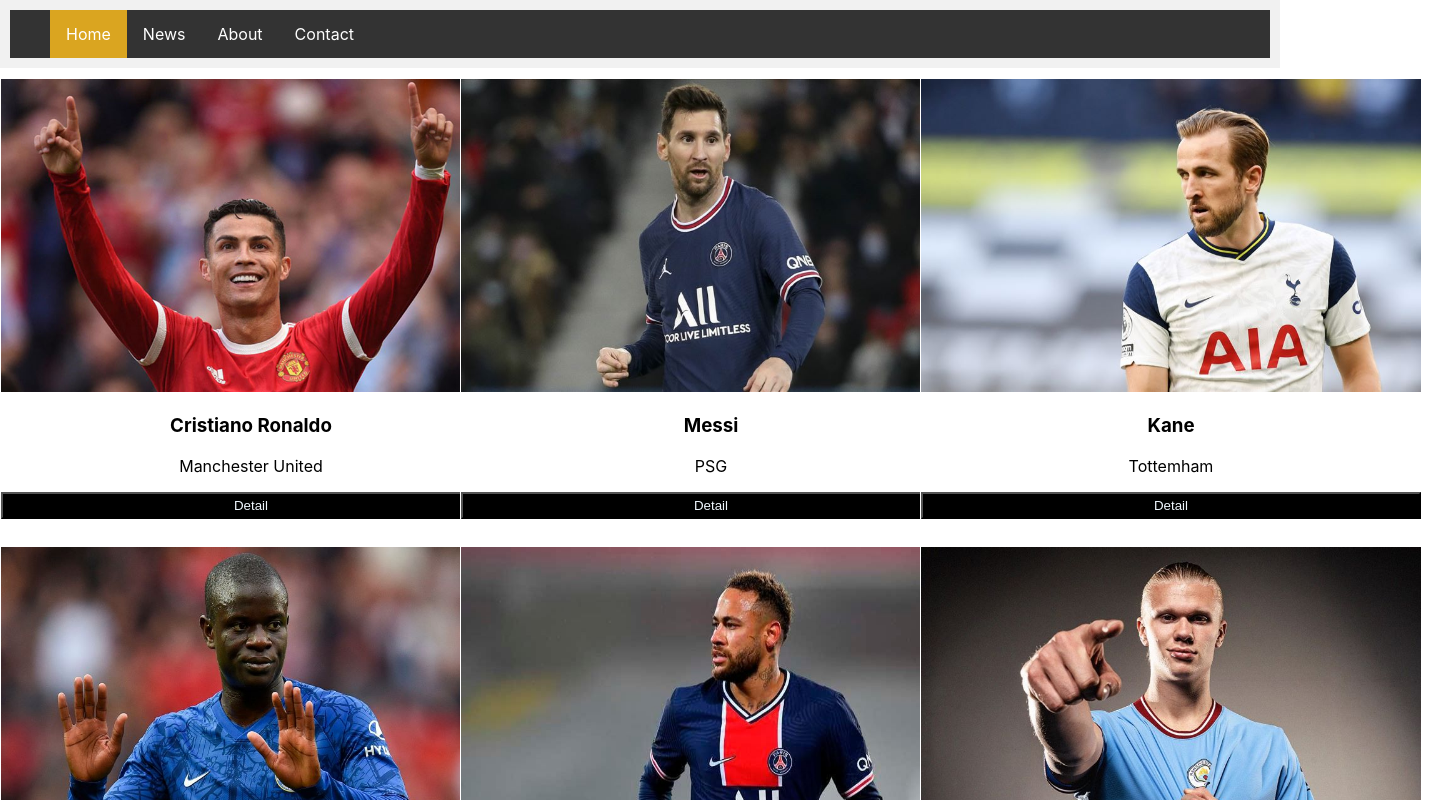
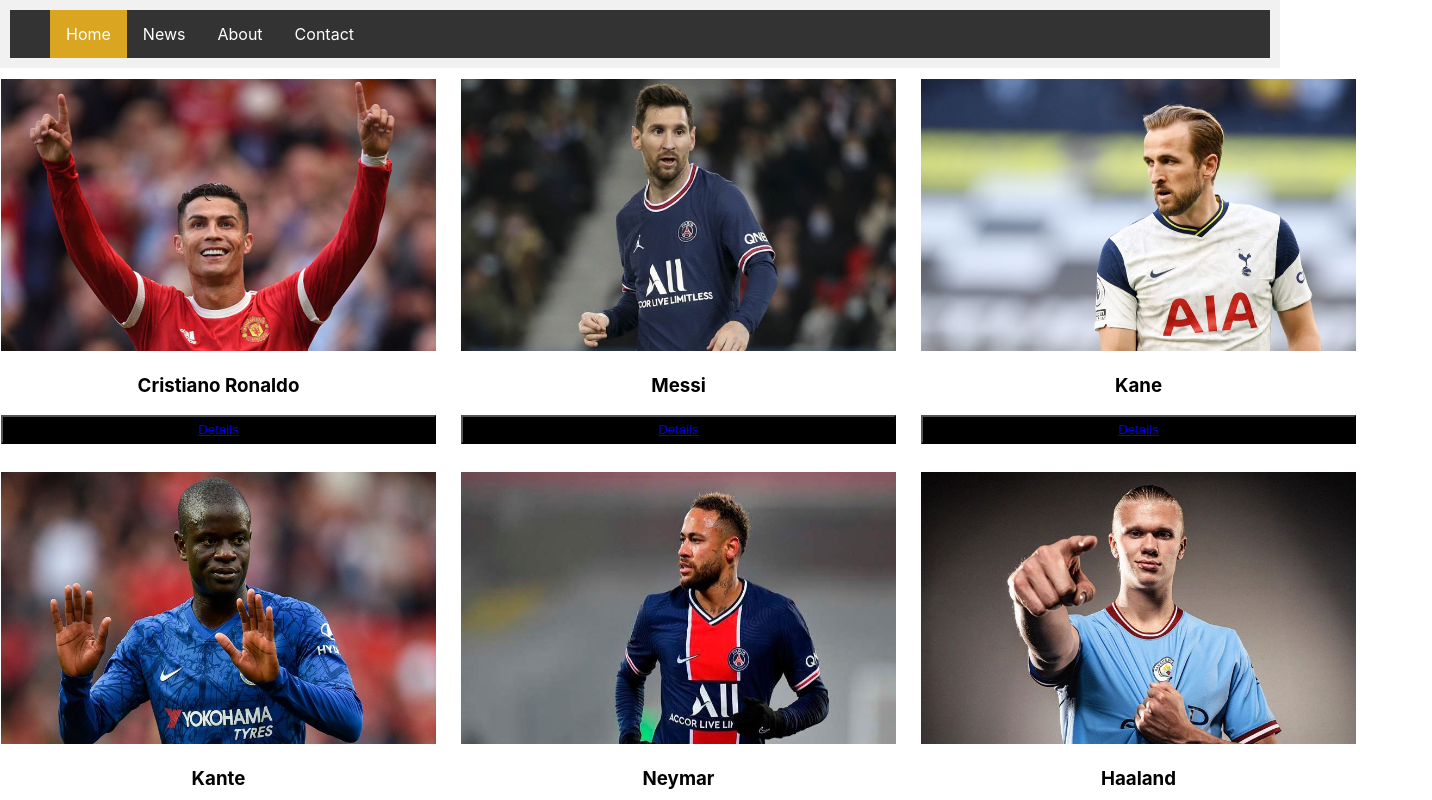
Before and after one commit to Shaixyz/FER201m, a React (Create React App) app in the folder demo/: page / in a window 1280 px wide. Shown: the top 800 px of the page, 1432 px wide, since content can reach past the window. Built offline with nearby package versions, Linux system fonts and the light colour scheme.

Commit message:
Exercise 10

```diff
--- a/demo/src/App.css
+++ b/demo/src/App.css
@@ -14,17 +14,18 @@
   }
 }
 
-button{
-   color: aliceblue;
-    width: 500px;
+ button{
+   color: white;
+    width: 435px;
     text-align: center;
-    padding: 4px;
+    padding: 5px;
     background:  black;
 
 }
 .menu {
   background-color: #f1f1f1;
   padding: 10px;
+
 }
 
 .header {
@@ -61,8 +62,8 @@ button{
 .container{
   column-count: 3;
   column-gap: 100px;
-  width: 100%;
-  height:100%;
+
+
 }
 
 .App-header {
@@ -81,16 +82,63 @@ button{
   background-color: goldenrod;
 }
 .column img{
-   max-width: 500px;
-  height: auto;
+   max-width: 100%;
+
   padding-top: 10px;
 }
 .column{
-  display: inline-block;
+  display: flex;
   margin-right: 10px;
 
 
 }
+
+.overlay {
+  position: fixed;
+  top: 0;
+  bottom: 0;
+  left: 0;
+  right: 0;
+  background: rgba(0, 0, 0, 0.7);
+  transition: opacity 500ms;
+  visibility: hidden;
+  opacity: 0;
+}
+.overlay:target {
+  visibility: visible;
+  opacity: 1;
+}
+.popup {
+  margin: 70px auto;
+  padding: 5px;
+  background: #fff;
+  border-radius: 5px;
+  width: 30%;
+  position: relative;
+  transition: all 5s ease-in-out;
+}
+.popup img{ width: 100%;}
+.popup h2 {
+  margin-top: 0;
+  color: white;
+  font-family: Tahoma, Arial, sans-serif;
+}
+.popup .close {
+  position: absolute;
+  top: 20px;
+  right: 30px;
+  transition: all 200ms;
+  font-size: 30px;
+  font-weight: bold;
+  text-decoration: none;
+  color: #333;
+}
+.popup .close:hover {color: #06D85F;}
+.popup .content {
+  max-height: 30%;
+  overflow: auto;
+}
+
 
 .App-link {
   color: #61dafb;
--- a/demo/src/App.js
+++ b/demo/src/App.js
@@ -1,24 +1,26 @@
 import './App.css';
-import Footer from './Footer';
+import DemoPlayers from './components/Players';
+import Footer from './components/Footer';
 
-
+// import Main from './components/Main';
 
 import Navigation from './components/Navigation';
-import Players from './Players';
 
 
 
 
+function App() {
+  return (
+    <div className="App">
 
-function App(){
- return(
-   <div className="App">
-    <Navigation/>
- <Players/>
-   <Footer/>
-      </div>
+      <Navigation />
+       {/* <Main />  */}
+       <DemoPlayers/>
+      <Footer/>
 
- );
+    </div>
+
+  );
 
 }
 export default App;
--- a/demo/src/Players.js
+++ /dev/null
@@ -1,19 +0,0 @@
-import React from 'react'
-import { Players } from './shared/ListOfPlayers'
-export default function demoPlayers() {
-  return (
-    <div className='container'>
-        {Players.map((player)=>(
-           <div className='column'>
-           <div className='card'>
-           <img src={player.img} alt=''/>
-             <h3>{player.name}</h3>
-             <p className='title'>{player.club}</p>
-             <p><button>Detail</button></p>
-           </div>
-         </div>
-        ))}
-    </div>
-  )
-
-}
--- a/demo/src/components/Main.js
+++ b/demo/src/components/Main.js
@@ -1,5 +1,5 @@
 import React, { Component } from 'react'
-import { Players } from '../Share/ListOfPlayers'
+import { Players } from '../shared/ListOfPlayers'
 import PlayersPresentation from './PlayersPresentation';
 export class Main extends Component {
     constructor() {
--- /dev/null
+++ b/demo/src/components/Players.js
@@ -0,0 +1,30 @@
+import React from 'react'
+import { Players } from '../shared/ListOfPlayers'
+import { useState } from 'react'
+export default function DemoPlayers() {
+    const [player, setPlayer] = useState({})
+    return (
+        <div className='container'>
+            {Players.map((player) => (
+                   <div className='column' key={player.id}>
+                   <div className='card'>
+                   <img src={player.img} alt='' />
+                        <h3>{player.name}</h3>
+                        <p className='title'></p>
+                        <p><button onClick={() => { setPlayer(player) }}><a href='#popup1' id='openPopUp'>Details</a></button></p>
+                    </div>
+                </div>
+            ))}
+            <div id='popup1' className='overlay'>
+                <div className='popup'>
+                    <img src={player.img} alt='' />
+                    <h2>{player.name}</h2>
+                    <a className='close' href='#' >X</a>
+                    <div className='content'>
+                        {player.info}
+                    </div>
+                </div>
+            </div>
+        </div>
+    )
+}
--- a/demo/src/components/PlayersPresentation.js
+++ b/demo/src/components/PlayersPresentation.js
@@ -6,7 +6,7 @@ export default function PlayersPresentation({players}) {
         {players.map((player)=>(
         <div className='column'>
         <div className='card'>
-        <img src={player.img}/>
+        <img src={player.img} alt=''/>
           <h3>{player.name}</h3>
           <p className='title'>{player.club}</p>
           <p><button>Detail</button></p>
--- a/demo/src/shared/ListOfPlayers.js
+++ b/demo/src/shared/ListOfPlayers.js
@@ -1,8 +1,8 @@
-export const Players =[
-    {id: 1, name: 'Cristiano Ronaldo', club: 'Manchester United', img:'assets/images/cr.jpg'},
-    {id: 2, name: 'Kante', club: 'Chelsea', img:'assets/images/kante.jpg'},
-    {id: 2, name: 'Messi', club: 'PSG', img:'assets/images/messi.jpg'},
-    {id: 2, name: 'Neymar', club: 'PSG',img:'assets/images/neymar.jpg'},
-    {id: 2, name: 'Kane', club: 'Tottemham',img:'assets/images/kane.jpg' },
-    {id: 2, name: 'Haaland', club: 'Manchester City', img:'assets/images/haaland.jpg'}
-  ];
+export const Players = [
+    { id: 1, name: 'Cristiano Ronaldo', club: 'Manchester United', img: 'assets/images/cr.jpg', info: 'Cristiano Ronaldo dos Santos Aveiro was born 5 February 1985 is a Portuguese professional footballer who plays as a forward for Premier League club Manchester United and captains the Portugal national team.' },
+    { id: 2, name: 'Kante', club: 'Chelsea', img: 'assets/images/kante.jpg', info: 'N Golo Kanté (born 29 March 1991) is a French professional footballer who plays as a central midfielder for Premier League club Chelsea and the France national team. Kanté is widely praised for his work rate and defensive acumen.' },
+    { id: 2, name: 'Messi', club: 'PSG', img: 'assets/images/messi.jpg', info: 'Lionel Andrés Messi born 24 June 1987, also known as Leo Messi, is an Argentine professional footballer who plays as a forward for Ligue 1 club Paris Saint-Germain and captains the Argentina national team. Widely regarded as one of the greatest players of all time, Messi has won a record seven Ballon d Or awards, a record six European Golden Shoes, and in 2020 was named to the Ballon d Or Dream Team. Until leaving the club in 2021.' },
+    { id: 2, name: 'Neymar', club: 'PSG', img: 'assets/images/neymar.jpg', info: 'Neymar da Silva Santos Júnior (born 5 February 1992), known as Neymar, is a Brazilian professional footballer who plays as a forward for Ligue 1 club Paris Saint-Germain and the Brazil national team. He is considered a versatile player, being able to play as either a central striker, second striker, winger or occasionally as an attacking midfielder. A prolific goalscorer and renowned playmaker, he is regarded as one of the best players in the world. Neymar has scored at least 100 goals for three different clubs, making him one of three players to achieve this' },
+    { id: 2, name: 'Kane', club: 'Tottemham', img: 'assets/images/kane.jpg', info: 'Harry Edward Kane MBE (born 28 July 1993) is an English professional footballer who plays as a striker for Premier League club Tottenham Hotspur and captains the England national team. Regarded as one of the best strikers in the world, Kane is known for his prolific goalscoring record and ability to link play.[4][5] He ranks as Tottenham second-highest all-time top goalscorer and the third-highest Premier League all-time top goalscorer' },
+    { id: 2, name: 'Haaland', club: 'Manchester City', img: 'assets/images/haaland.jpg', info: 'Erling Braut Haaland (né Håland; born 21 July 2000) is a Norwegian professional footballer who plays as a striker for Premier League club Manchester City and the Norway national team. Considered one of the best players in the world, he is known for his athleticism, speed and finishing.' }
+ ];
```
Also changed, not shown: demo/src/components/Footer.js (renamed from demo/src/Footer.js).
